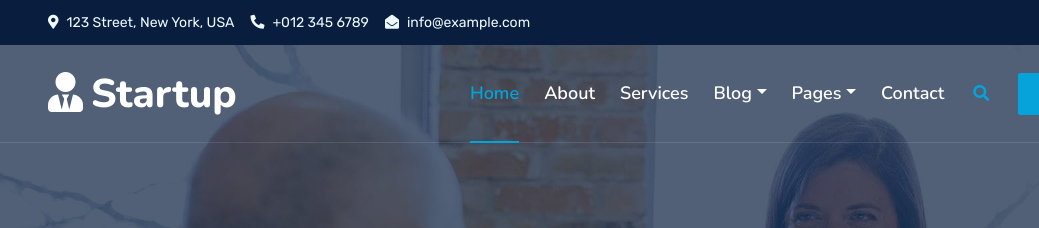
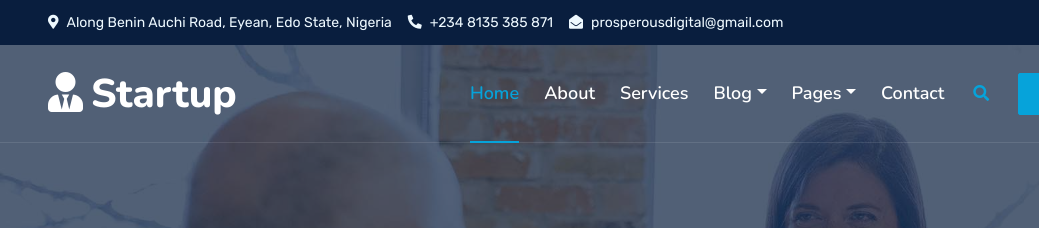
Before and after one commit to prosperousdigital/prosperousdigital.github.io, a plain HTML site: page index.html in a window 1280 px wide. Shown: the top 228 px of the page, 0-1039 px from the left. Drawn offline with nearby package versions, Linux system fonts and the light colour scheme.

Commit message:
Update index.html

```diff
--- a/index.html
+++ b/index.html
@@ -3,7 +3,7 @@
 
 <head>
     <meta charset="utf-8">
-    <title>Startup - Startup Website Template</title>
+    <title>Prosperous Digital - Digital Web / Graphics Design</title>
     <meta content="width=device-width, initial-scale=1.0" name="viewport">
     <meta content="Free HTML Templates" name="keywords">
     <meta content="Free HTML Templates" name="description">
@@ -44,9 +44,9 @@
         <div class="row gx-0">
             <div class="col-lg-8 text-center text-lg-start mb-2 mb-lg-0">
                 <div class="d-inline-flex align-items-center" style="height: 45px;">
-                    <small class="me-3 text-light"><i class="fa fa-map-marker-alt me-2"></i>123 Street, New York, USA</small>
-                    <small class="me-3 text-light"><i class="fa fa-phone-alt me-2"></i>+012 345 6789</small>
-                    <small class="text-light"><i class="fa fa-envelope-open me-2"></i>info@example.com</small>
+                    <small class="me-3 text-light"><i class="fa fa-map-marker-alt me-2"></i>Along Benin Auchi Road, Eyean, Edo State, Nigeria</small>
+                    <small class="me-3 text-light"><i class="fa fa-phone-alt me-2"></i>+234 8135 385 871</small>
+                    <small class="text-light"><i class="fa fa-envelope-open me-2"></i>prosperousdigital@gmail.com</small>
                 </div>
             </div>
             <div class="col-lg-4 text-center text-lg-end">
```
